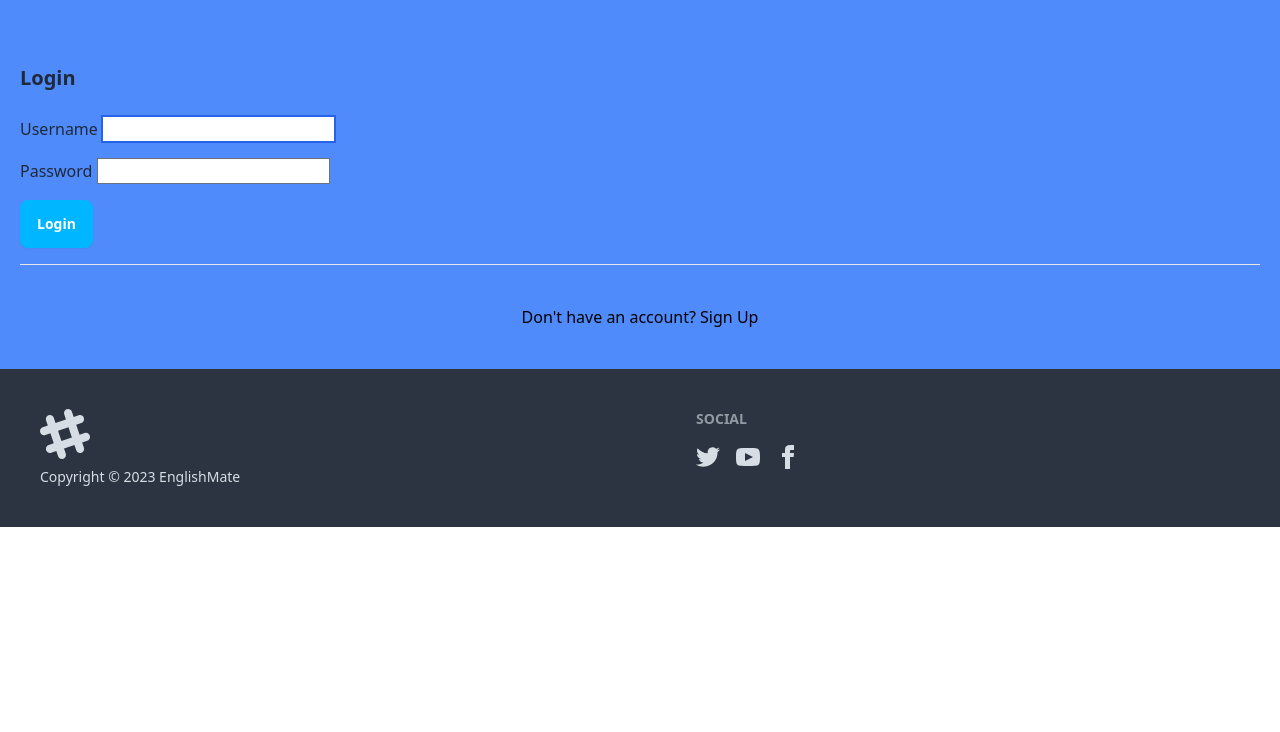
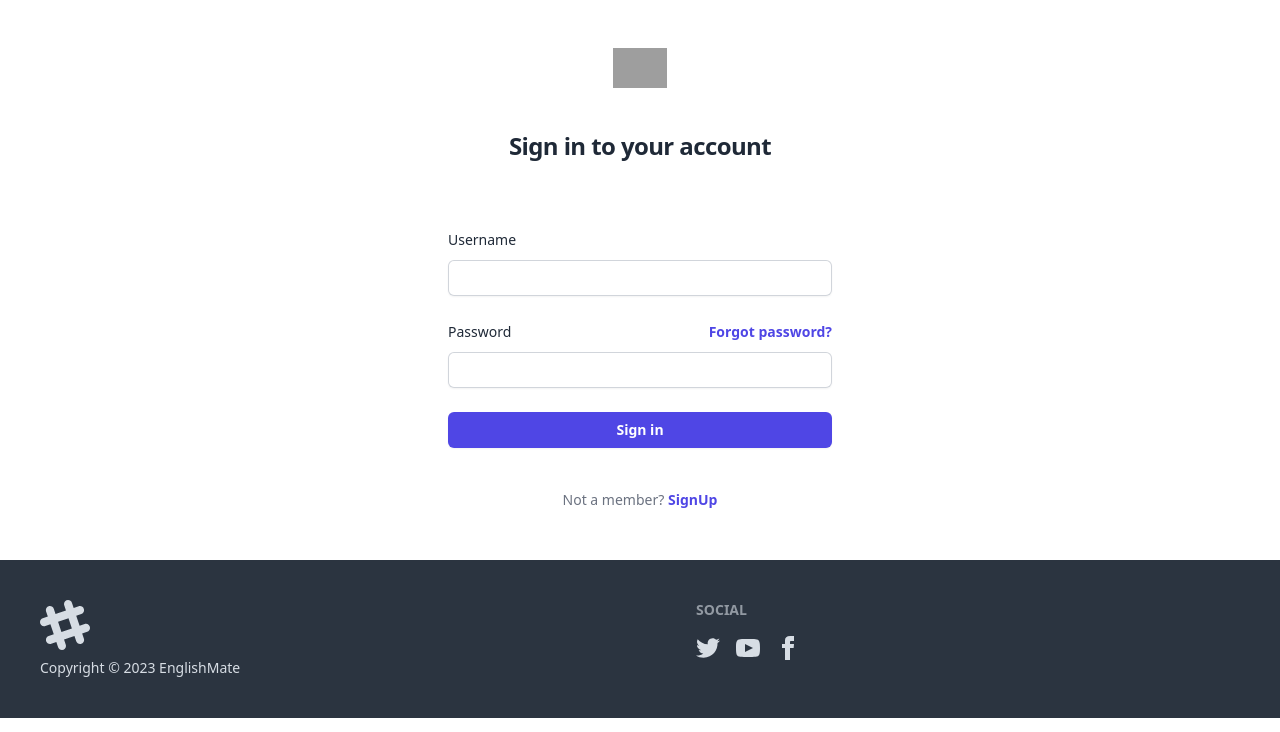
Before and after one commit to Daichi-11/EnglishMate, a Django app: page /accounts/login/ in a window 1280 px wide. Shown: the part 68-800 px from the top of the page. Run offline with Django 4.2, Linux system fonts and the light colour scheme; parts of the project's set-up code (start-up, migrations or seed data) failed here and were passed over; some libraries are stand-ins or nearby versions; grey boxes are pictures that could not be loaded.

Commit message:
fix: login and sign up design

```diff
--- a/englishmate/accounts/templates/registration/login.html
+++ b/englishmate/accounts/templates/registration/login.html
@@ -1,51 +1,54 @@
 {% extends 'tops/base.html' %}
 
 {% block content %}
-<section class="vh-100" style="background-color: #508bfc;">
-  <br>
-  <div class="container py-5 h-100">
-    <div class="row d-flex justify-content-center align-items-center h-100">
-      <div class="col-12 col-md-8 col-lg-6 col-xl-5">
-        <div class="card shadow-2-strong" style="border-radius: 1rem;">
-          <div class="card-body p-5 text-center">
-            <h2 class="card-title text-center mb-4">Login</h2>
-            <form method="post" class="text-start">
-              {% csrf_token %}
-              <div class="row">
-                <div class="col-md-6 offset-md-3">
-                    <div class="form-outline mb-4">
-                        <label for="{{ form.username.id_for_label }}" class="form-label">Username</label>
-                        {{ form.username }}
-                    </div>
-                </div>
-            </div>
 
-            <div class="row">
-                <div class="col-md-6 offset-md-3">
-                    <div class="form-outline mb-4">
-                        <label for="{{ form.password.id_for_label }}" class="form-label">Password</label>
-                        {{ form.password }}
-                    </div>
-                </div>
-            </div>
 
-              <div class="d-grid gap-2 col-6 mx-auto">
-                <button class="btn btn-info text-white" type="submit">Login</button>
-              </div>
 
-              <hr class="my-4">
 
-              <div>
-                <br>
-                <p class="text-black text-center">Don't have an account? <a href="{% url 'signup' %}" class="">Sign Up</a></p>
-              </div>
-            </form>
+<div class="flex min-h-full flex-col justify-center px-6 py-12 lg:px-8">
+  <div class="sm:mx-auto sm:w-full sm:max-w-sm">
+    <img class="mx-auto h-10 w-auto" src="https://tailwindui.com/img/logos/mark.svg?color=indigo&shade=600" alt="Your Company">
+    <h2 class="mt-10 text-center text-2xl font-bold leading-9 tracking-tight">Sign in to your account</h2>
+  </div>
+
+  <div class="mt-10 sm:mx-auto sm:w-full sm:max-w-sm">
+    <form class="space-y-6" action="#" method="POST">
+      {% csrf_token %}
+      <div>
+        <label for="username" class="block text-sm font-medium leading-6">Username</label>
+        <div class="mt-2">
+          <input id="username" name="username" type="text" autocomplete="username" required class="block w-full rounded-md border-0 py-1.5 text-gray-900 shadow-sm ring-1 ring-inset ring-gray-300 placeholder:text-gray-400 focus:ring-2 focus:ring-inset focus:ring-indigo-600 sm:text-sm sm:leading-6">
+        </div>
+      </div>
+
+      <div>
+        <div class="flex items-center justify-between">
+          <label for="password" class="block text-sm font-medium leading-6 ">Password</label>
+          <div class="text-sm">
+            <a href="#" class="font-semibold text-indigo-600 hover:text-indigo-500">Forgot password?</a>
           </div>
         </div>
+        <div class="mt-2">
+          <input id="password" name="password" type="password" autocomplete="current-password" required class="block w-full rounded-md border-0 py-1.5 text-gray-900 shadow-sm ring-1 ring-inset ring-gray-300 placeholder:text-gray-400 focus:ring-2 focus:ring-inset focus:ring-indigo-600 sm:text-sm sm:leading-6">
+        </div>
       </div>
-    </div>
+
+      <div>
+        <button type="submit" class="flex w-full justify-center rounded-md bg-indigo-600 px-3 py-1.5 text-sm font-semibold leading-6 text-white shadow-sm hover:bg-indigo-500 focus-visible:outline focus-visible:outline-2 focus-visible:outline-offset-2 focus-visible:outline-indigo-600">Sign in</button>
+      </div>
+    </form>
+
+    <p class="mt-10 text-center text-sm text-gray-500">
+      Not a member?
+      <a href="#" class="font-semibold leading-6 text-indigo-600 hover:text-indigo-500">SignUp</a>
+    </p>
   </div>
-</section>
+</div>
+
+
+
+
+
 
 
 {% endblock %}
--- a/englishmate/accounts/views.py
+++ b/englishmate/accounts/views.py
@@ -1,20 +1,22 @@
+
 from django.shortcuts import render, redirect
 from django.contrib.auth.forms import UserCreationForm, AuthenticationForm
 from .forms import SignUpForm
 from django.contrib.auth import login, logout
 from django.contrib import messages
 
+
 def user_signup(request):
     if request.method == 'POST':
         form = SignUpForm(request.POST)
         if form.is_valid():
-            form.save()
+            user = form.save()
+            login(request, user)
             return redirect('login')
     else:
         form = SignUpForm()
 
     return render(request, 'registration/signup.html', {'form': form})
-
 
 
 def user_login(request):
```
Also changed, not shown: englishmate/accounts/templates/registration/signup.html (+41 -49 lines), englishmate/accounts/forms.py (line endings or trailing spaces).
